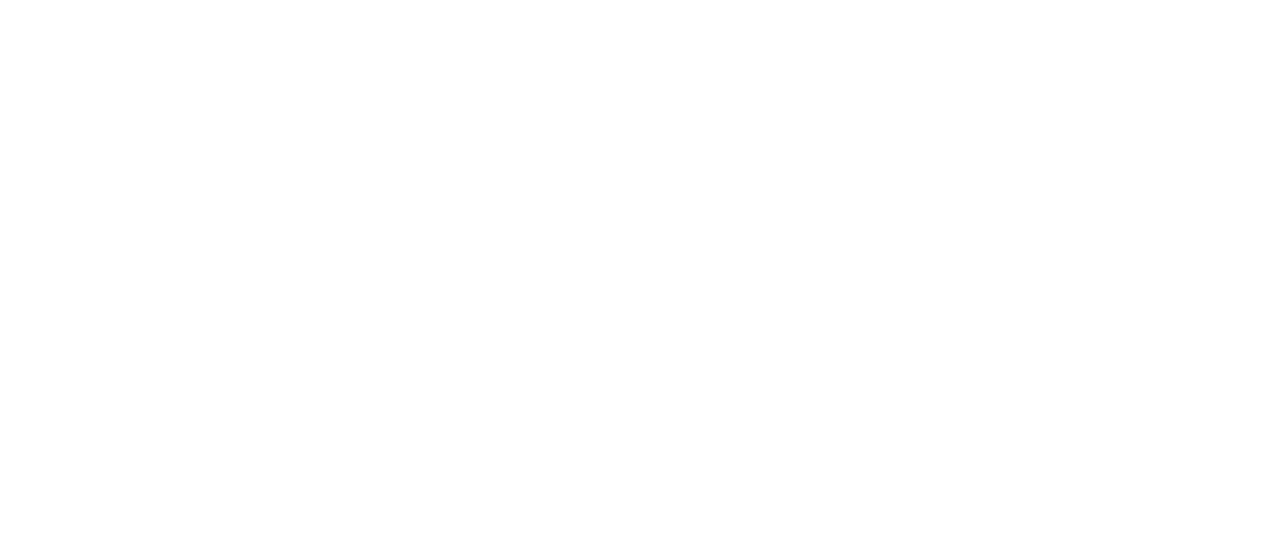
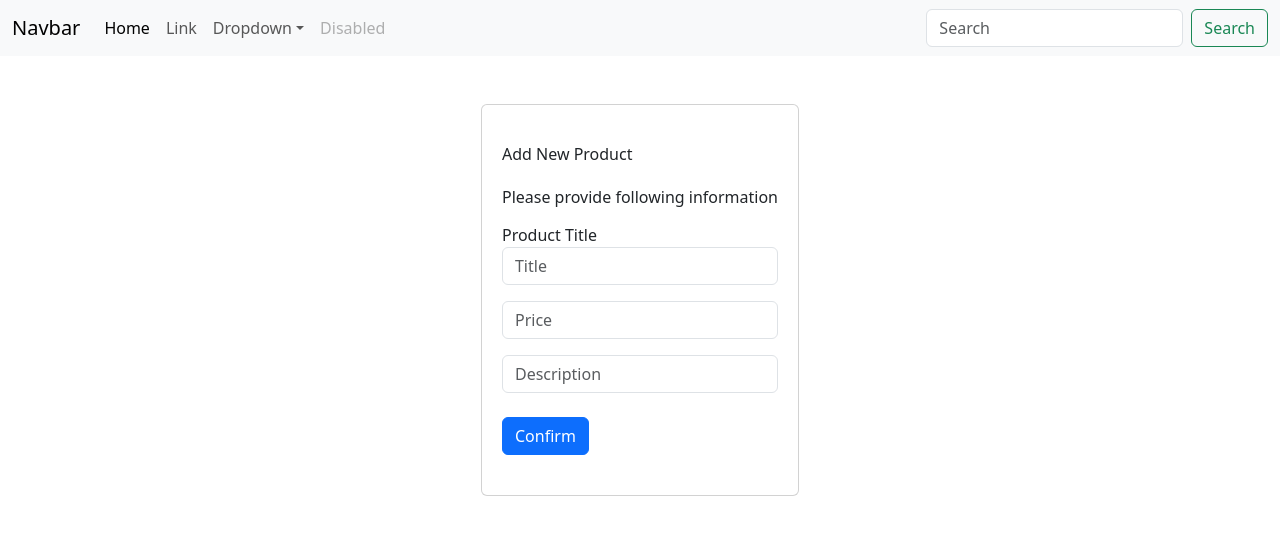
Before and after one commit to Piyush5527/react_api_calling, a React (Create React App) app: page /addnewproduct in a window 1280 px wide. Shown: the top 534 px of the page. Built offline with nearby package versions, Linux system fonts and the light colour scheme.

Commit message:
FEAT : Add new prodct

```diff
--- a/src/Shared/Navbar.js
+++ b/src/Shared/Navbar.js
@@ -1,4 +1,5 @@
 import React, { Fragment } from "react";
+import { NavLink } from "react-router-dom";
 
 const Navbar = () => {
   return (
@@ -22,9 +23,9 @@
           <div className="collapse navbar-collapse" id="navbarSupportedContent">
             <ul className="navbar-nav me-auto mb-2 mb-lg-0">
               <li className="nav-item">
-                <a className="nav-link active" aria-current="page" href="#">
+                <NavLink className="nav-link active" aria-current="page" to="/">
                   Home
-                </a>
+                </NavLink>
               </li>
               <li className="nav-item">
                 <a className="nav-link" href="#">
@@ -37,7 +38,7 @@
                   href="#"
                   role="button"
                   data-bs-toggle="dropdown"
-                  aria-expanded="false"
+                  aria-expanded="true"
                 >
                   Dropdown
                 </a>
--- /dev/null
+++ b/src/Shared/Toast.js
@@ -0,0 +1,26 @@
+import React, { Fragment } from "react";
+
+const Toast = () => {
+  return (
+    <Fragment>
+      <div
+        class="toast w-25 align-items-center text-bg-success border-0 float-end "
+        role="alert"
+        aria-live="assertive"
+        aria-atomic="true"
+      >
+        <div class="d-flex">
+          <div class="toast-body">Hello, world! This is a toast message.</div>
+          <button
+            type="button"
+            class="btn-close btn-close-white me-2 m-auto"
+            data-bs-dismiss="toast"
+            aria-label="Close"
+          ></button>
+        </div>
+      </div>
+    </Fragment>
+  );
+};
+
+export default Toast;
--- a/src/components/Products/AddNewProduct.js
+++ b/src/components/Products/AddNewProduct.js
@@ -1,8 +1,116 @@
-import React, { Fragment } from "react";
+import React, { Fragment, useState } from "react";
+import Navbar from "../../Shared/Navbar";
+import Toast from "../../Shared/Toast";
 
 const AddNewProduct = () => {
+    const [prodTitle,setProdTitle] = useState("");
+    const [prodPrice,setProdPrice] = useState("");
+    const [prodDesc,setProdDesc] = useState("");
+    const [showDialog,setShowDialog] = useState(0);
+
+    const checkValidity=()=>{
+      if(prodTitle === "")
+      {
+        return false;
+      }
+      if(prodPrice === "")
+      {
+        return false;
+      }
+      if(prodDesc === "")
+      {
+        return false;
+      }
+      return true;
+
+    }
+    const submitHandler=async(e)=>{
+        e.preventDefault();
+        if(checkValidity())
+        {
+          const res = await fetch('https://dummyjson.com/products/add',{
+            method:'POST',
+            headers:{'Content-Type':'application/json'},
+            body: JSON.stringify({
+              title: prodTitle,
+              price: prodPrice,
+              description:prodDesc
+            })
+          });
+          const response = res.json();
+          // console.log(res);
+          if(res.status === 200)
+          {
+            console.log("Success");
+            setShowDialog(showDialog+1);
+          }
+          else{
+            console.log("Failure");
+          }
+        }
+        else
+        {
+          console.log("invalid");
+        }
+    }
   return (
     <Fragment>
+      <Navbar></Navbar>
+      {showDialog>0?<Toast/>:""}
+      <div className="container mt-5 mb-5 d-flex justify-content-center">
+        <div className="card px-1 py-4">
+          <div className="card-body">
+            <h6 className="card-title mb-3">Add New Product</h6>
+
+            <h6 className="information mt-4">
+              Please provide following information
+            </h6>
+            <form onSubmit={(e)=>{submitHandler(e)}}>
+            <div className="row mt-3">
+              <div className="col-sm-12">
+                <div className="form-group">
+                  <label htmlFor="name">Product Title</label>{" "}
+                  <input className="form-control" type="text" placeholder="Title" onChange={(e)=>{setProdTitle(e.target.value)}}/>
+                </div>
+              </div>
+            </div>
+            <div className="row mt-3">
+              <div className="col-sm-12">
+                <div className="form-group">
+                  <div className="input-group">
+                    <input
+                      className="form-control"
+                      type="text"
+                      placeholder="Price"
+                      onChange={(e)=>{setProdPrice(e.target.value)}}
+                    />{" "}
+                  </div>
+                </div>
+              </div>
+            </div>
+            <div className="row mt-3">
+              <div className="col-sm-12">
+                <div className="form-group">
+                  <div className="input-group">
+                    {" "}
+                    <input
+                      className="form-control"
+                      type="text"
+                      placeholder="Description"
+                      onChange={(e)=>{setProdDesc(e.target.value)}}
+                    />{" "}
+                  </div>
+                </div>
+              </div>
+            </div>
+            <button className="btn btn-primary btn-block confirm-button mt-4">
+              Confirm
+            </button>
+            </form>
+          </div>
+        </div>
+      </div>
+
 
 
 
--- a/src/components/Products/GetAllProducts.js
+++ b/src/components/Products/GetAllProducts.js
@@ -23,15 +23,22 @@
     <Fragment>
       <Navbar></Navbar>
       <div className="container mt-5">
-        <h2 className="">All Products</h2>
-        <table className="table table-striped-columns">
+        <div class="row">
+          <div class="col-md-10">
+            <h2 className="">All Products</h2>
+          </div>
+          <div class="col-md-2">
+            <button className="btn btn-success p-3 ms-5 float-right" onClick={()=>{navigate('/addnewproduct')}}>Add New</button>
+          </div>
+        </div>
+        <table className="table table-striped-columns mt-4">
           <thead>
-            <th>Title</th>
-            <th>Category</th>
-            <th>Price</th>
-            <th>Ratings</th>
-            <th>Images</th>
-            <th>Actions</th>
+            <th className="h3">Title</th>
+            <th className="h3">Category</th>
+            <th className="h3">Price</th>
+            <th className="h3">Ratings</th>
+            <th className="h3">Images</th>
+            <th className="h3">Actions</th>
           </thead>
           <tbody>
             {products.map((item, index) => {
```
